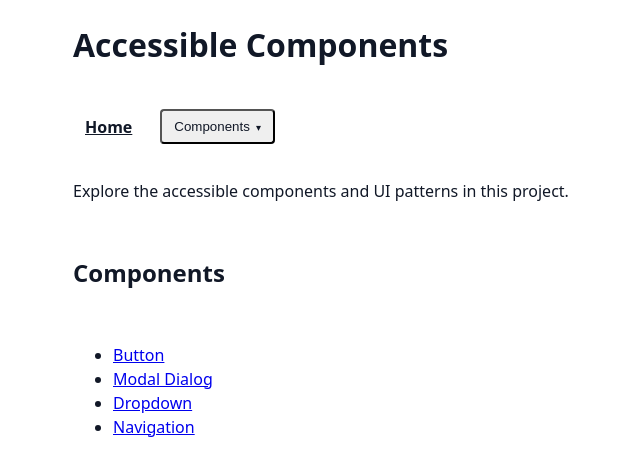
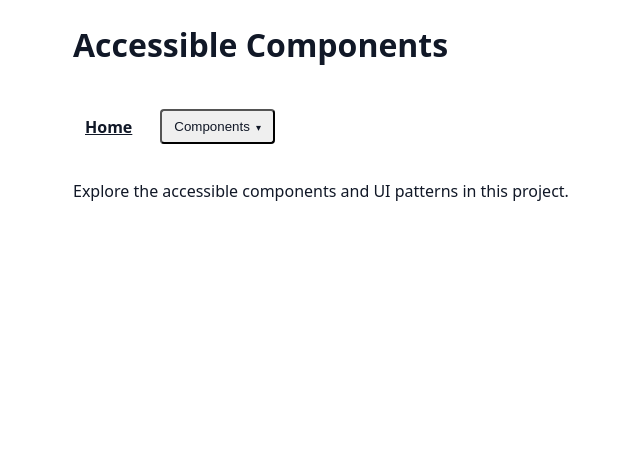
Before and after one commit to rpcorr/accessible-templates, a React (Vite) app: page / in a window 1280 px wide. Shown: the top 476 px of the page, without its empty margins (41-681 px from the left). Built offline with nearby package versions, Linux system fonts and the light colour scheme.

Commit message:
refactor: remove redundant component links from home page

```diff
--- a/src/pages/HomePage.tsx
+++ b/src/pages/HomePage.tsx
@@ -1,26 +1,5 @@
-import { Link } from 'react-router';
-
 export function HomePage() {
   return (
-    <>
-      <p>Explore the accessible components and UI patterns in this project.</p>
-
-      <h2>Components</h2>
-
-      <ul>
-        <li>
-          <Link to="/button">Button</Link>
-        </li>
-        <li>
-          <Link to="/modal">Modal Dialog</Link>
-        </li>
-        <li>
-          <Link to="/dropdown">Dropdown</Link>
-        </li>
-        <li>
-          <Link to="/navigation">Navigation</Link>
-        </li>
-      </ul>
-    </>
+    <p>Explore the accessible components and UI patterns in this project.</p>
   );
 }
```
